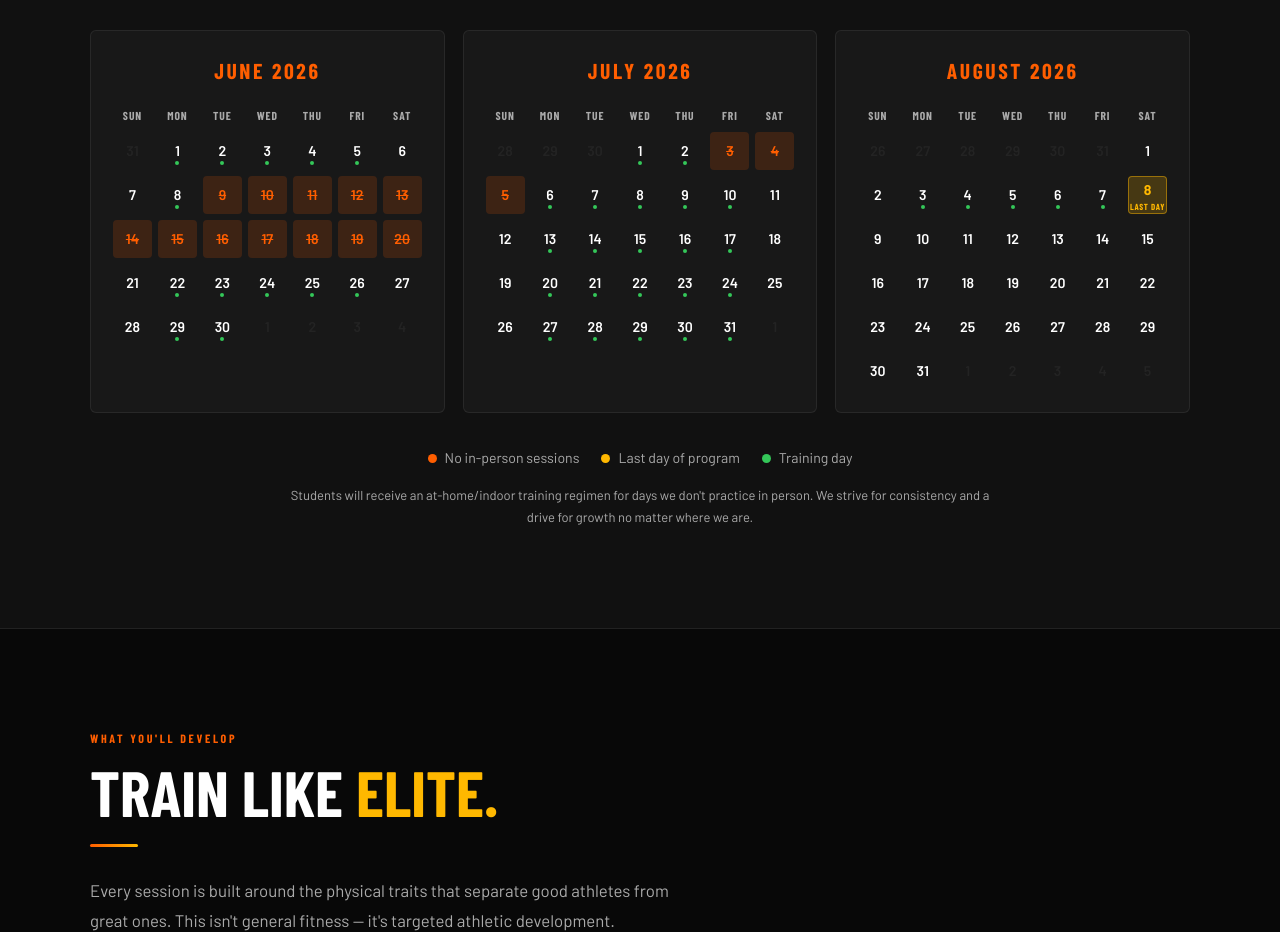
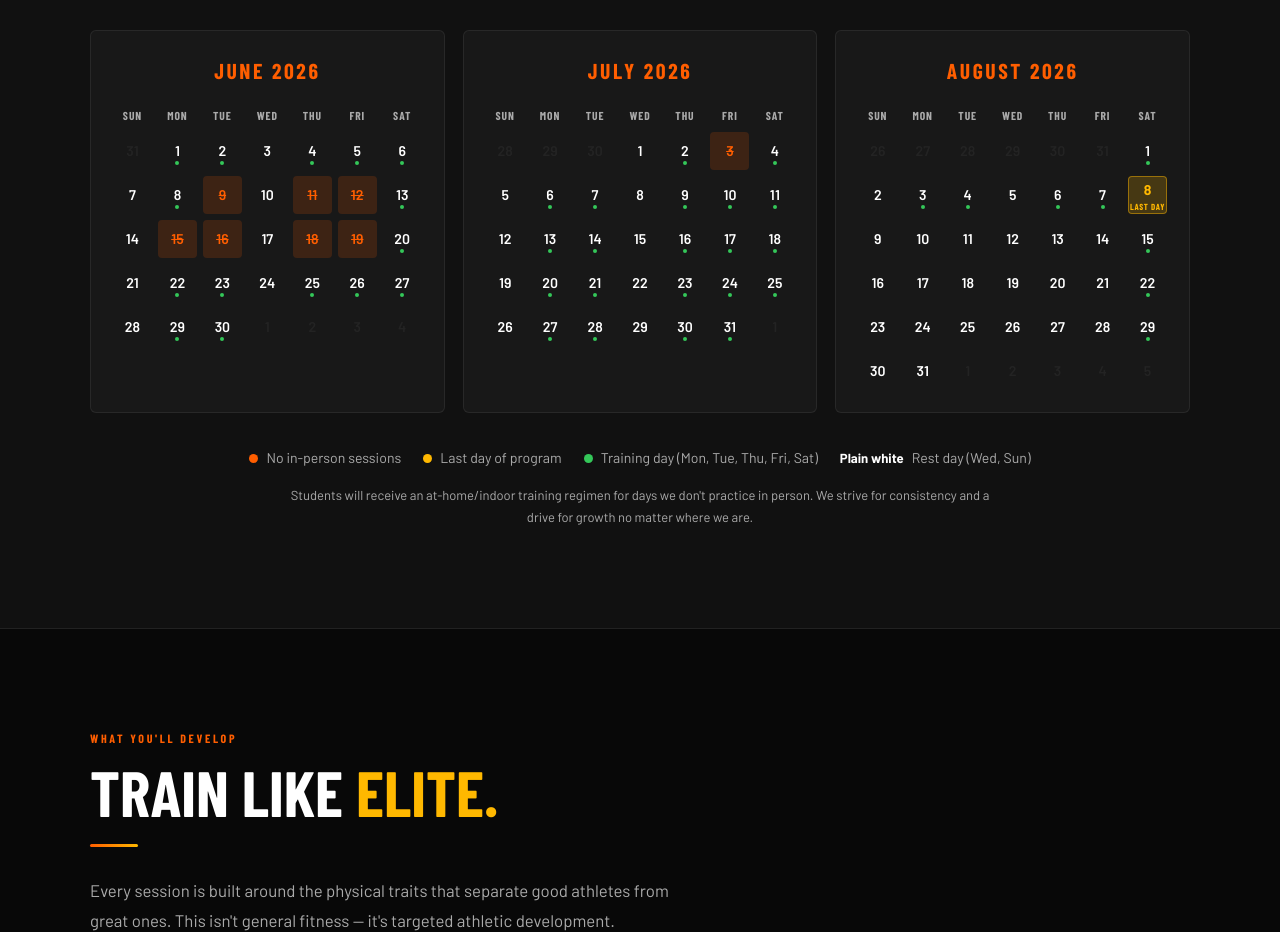
Before and after one commit to K-powPanda/EkpoSpeed, a website: page index.html in a window 1280 px wide. Shown: the part 2420-3352 px from the top of the page. Drawn offline with nearby package versions, Linux system fonts and the light colour scheme; no server answers; a web font is replaced by a local one.

Commit message:
Update calendar: Saturdays as training days, Wednesdays as rest days

```diff
--- a/index.html
+++ b/index.html
@@ -590,6 +590,11 @@
     .legend-dot.orange { background: var(--orange); }
     .legend-dot.gold { background: var(--gold); }
     .legend-dot.green { background: #34C759; }
+    .legend-plain {
+      color: var(--white);
+      font-size: 0.82rem;
+      font-weight: 700;
+    }
     .schedule-note {
       max-width: 720px;
       margin: 0 auto;
@@ -1405,31 +1410,31 @@
             <div class="calendar-day muted">31</div>
             <div class="calendar-day training">1</div>
             <div class="calendar-day training">2</div>
-            <div class="calendar-day training">3</div>
+            <div class="calendar-day">3</div>
             <div class="calendar-day training">4</div>
             <div class="calendar-day training">5</div>
-            <div class="calendar-day">6</div>
+            <div class="calendar-day training">6</div>
             <div class="calendar-day">7</div>
             <div class="calendar-day training">8</div>
             <div class="calendar-day no-session">9</div>
-            <div class="calendar-day no-session">10</div>
+            <div class="calendar-day">10</div>
             <div class="calendar-day no-session">11</div>
             <div class="calendar-day no-session">12</div>
-            <div class="calendar-day no-session">13</div>
-            <div class="calendar-day no-session">14</div>
+            <div class="calendar-day training">13</div>
+            <div class="calendar-day">14</div>
             <div class="calendar-day no-session">15</div>
             <div class="calendar-day no-session">16</div>
-            <div class="calendar-day no-session">17</div>
+            <div class="calendar-day">17</div>
             <div class="calendar-day no-session">18</div>
             <div class="calendar-day no-session">19</div>
-            <div class="calendar-day no-session">20</div>
+            <div class="calendar-day training">20</div>
             <div class="calendar-day">21</div>
             <div class="calendar-day training">22</div>
             <div class="calendar-day training">23</div>
-            <div class="calendar-day training">24</div>
+            <div class="calendar-day">24</div>
             <div class="calendar-day training">25</div>
             <div class="calendar-day training">26</div>
-            <div class="calendar-day">27</div>
+            <div class="calendar-day training">27</div>
             <div class="calendar-day">28</div>
             <div class="calendar-day training">29</div>
             <div class="calendar-day training">30</div>
@@ -1449,35 +1454,35 @@
             <div class="calendar-day muted">28</div>
             <div class="calendar-day muted">29</div>
             <div class="calendar-day muted">30</div>
-            <div class="calendar-day training">1</div>
+            <div class="calendar-day">1</div>
             <div class="calendar-day training">2</div>
             <div class="calendar-day no-session">3</div>
-            <div class="calendar-day no-session">4</div>
-            <div class="calendar-day no-session">5</div>
+            <div class="calendar-day training">4</div>
+            <div class="calendar-day">5</div>
             <div class="calendar-day training">6</div>
             <div class="calendar-day training">7</div>
-            <div class="calendar-day training">8</div>
+            <div class="calendar-day">8</div>
             <div class="calendar-day training">9</div>
             <div class="calendar-day training">10</div>
-            <div class="calendar-day">11</div>
+            <div class="calendar-day training">11</div>
             <div class="calendar-day">12</div>
             <div class="calendar-day training">13</div>
             <div class="calendar-day training">14</div>
-            <div class="calendar-day training">15</div>
+            <div class="calendar-day">15</div>
             <div class="calendar-day training">16</div>
             <div class="calendar-day training">17</div>
-            <div class="calendar-day">18</div>
+            <div class="calendar-day training">18</div>
             <div class="calendar-day">19</div>
             <div class="calendar-day training">20</div>
             <div class="calendar-day training">21</div>
-            <div class="calendar-day training">22</div>
+            <div class="calendar-day">22</div>
             <div class="calendar-day training">23</div>
             <div class="calendar-day training">24</div>
-            <div class="calendar-day">25</div>
+            <div class="calendar-day training">25</div>
             <div class="calendar-day">26</div>
             <div class="calendar-day training">27</div>
             <div class="calendar-day training">28</div>
-            <div class="calendar-day training">29</div>
+            <div class="calendar-day">29</div>
             <div class="calendar-day training">30</div>
             <div class="calendar-day training">31</div>
             <div class="calendar-day muted">1</div>
@@ -1496,11 +1501,11 @@
             <div class="calendar-day muted">29</div>
             <div class="calendar-day muted">30</div>
             <div class="calendar-day muted">31</div>
-            <div class="calendar-day">1</div>
+            <div class="calendar-day training">1</div>
             <div class="calendar-day">2</div>
             <div class="calendar-day training">3</div>
             <div class="calendar-day training">4</div>
-            <div class="calendar-day training">5</div>
+            <div class="calendar-day">5</div>
             <div class="calendar-day training">6</div>
             <div class="calendar-day training">7</div>
             <div class="calendar-day last-day"><span>8</span><span class="last-day-label">Last Day</span></div>
@@ -1510,21 +1515,21 @@
             <div class="calendar-day">12</div>
             <div class="calendar-day">13</div>
             <div class="calendar-day">14</div>
-            <div class="calendar-day">15</div>
+            <div class="calendar-day training">15</div>
             <div class="calendar-day">16</div>
             <div class="calendar-day">17</div>
             <div class="calendar-day">18</div>
             <div class="calendar-day">19</div>
             <div class="calendar-day">20</div>
             <div class="calendar-day">21</div>
-            <div class="calendar-day">22</div>
+            <div class="calendar-day training">22</div>
             <div class="calendar-day">23</div>
             <div class="calendar-day">24</div>
             <div class="calendar-day">25</div>
             <div class="calendar-day">26</div>
             <div class="calendar-day">27</div>
             <div class="calendar-day">28</div>
-            <div class="calendar-day">29</div>
+            <div class="calendar-day training">29</div>
             <div class="calendar-day">30</div>
             <div class="calendar-day">31</div>
             <div class="calendar-day muted">1</div>
@@ -1539,7 +1544,8 @@
       <div class="schedule-legend">
         <span class="legend-item"><span class="legend-dot orange"></span>No in-person sessions</span>
         <span class="legend-item"><span class="legend-dot gold"></span>Last day of program</span>
-        <span class="legend-item"><span class="legend-dot green"></span>Training day</span>
+        <span class="legend-item"><span class="legend-dot green"></span>Training day (Mon, Tue, Thu, Fri, Sat)</span>
+        <span class="legend-item"><span class="legend-plain">Plain white</span>Rest day (Wed, Sun)</span>
       </div>
       <p class="schedule-note">Students will receive an at-home/indoor training regimen for days we don't practice in person. We strive for consistency and a drive for growth no matter where we are.</p>
     </div>
```
